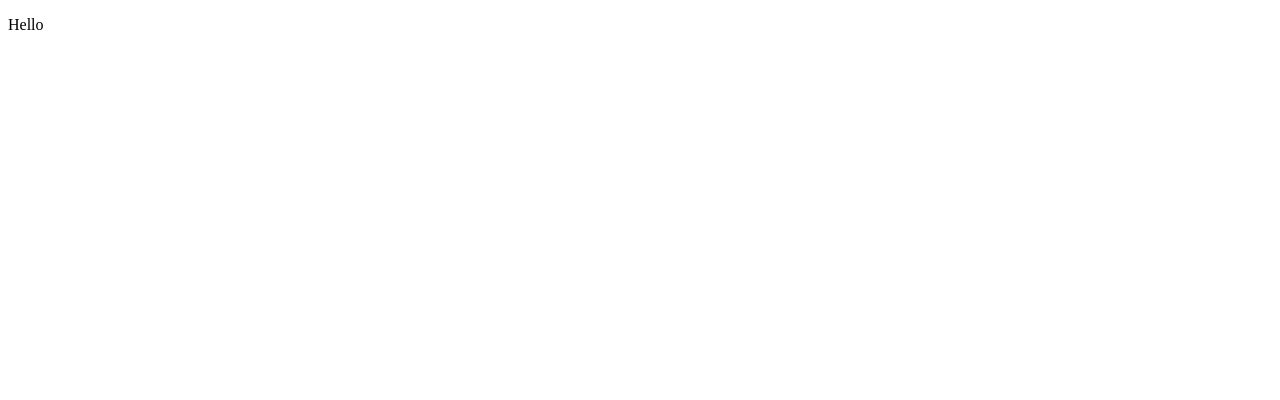
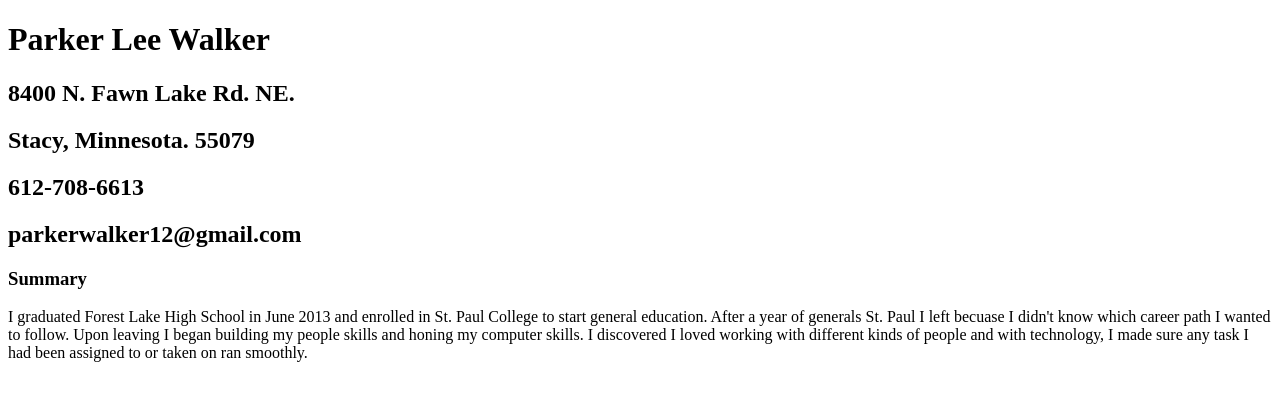
Before and after one commit to parkerwalker/parkerwalker.github.io, a plain HTML site: page index.html in a window 1280 px wide. Drawn offline with Linux system fonts and the light colour scheme.

Commit message:
added summary

```diff
--- a/index.html
+++ b/index.html
@@ -1,11 +1,20 @@
 <!DOCTYPE html>
 <html.
   <head>
+    <meta content="utf-8">
     <title>Resume</title>
     <link rel="stlyesheet" href="style.css"/>
   </head>
 
   <body>
-    <p>Hello</p>
+    <h1>Parker Lee Walker</h1>
+    <h2>8400 N. Fawn Lake Rd. NE.</h2>
+    <h2>Stacy, Minnesota. 55079</h2>
+    <h2>612-708-6613</h2>
+    <h2>parkerwalker12@gmail.com</h2>
+
+    <h3>Summary</h3>
+    <p>I graduated Forest Lake High School in June 2013 and enrolled in St. Paul College to start general education. After a year of generals St. Paul I left becuase I didn't know which career path I wanted to follow. Upon leaving I began building my people skills and honing my computer skills. I discovered I loved working with different kinds of people and with technology, I made sure any task I had been assigned to or taken on ran smoothly.</p>
+
   </body>
 </html>
```
